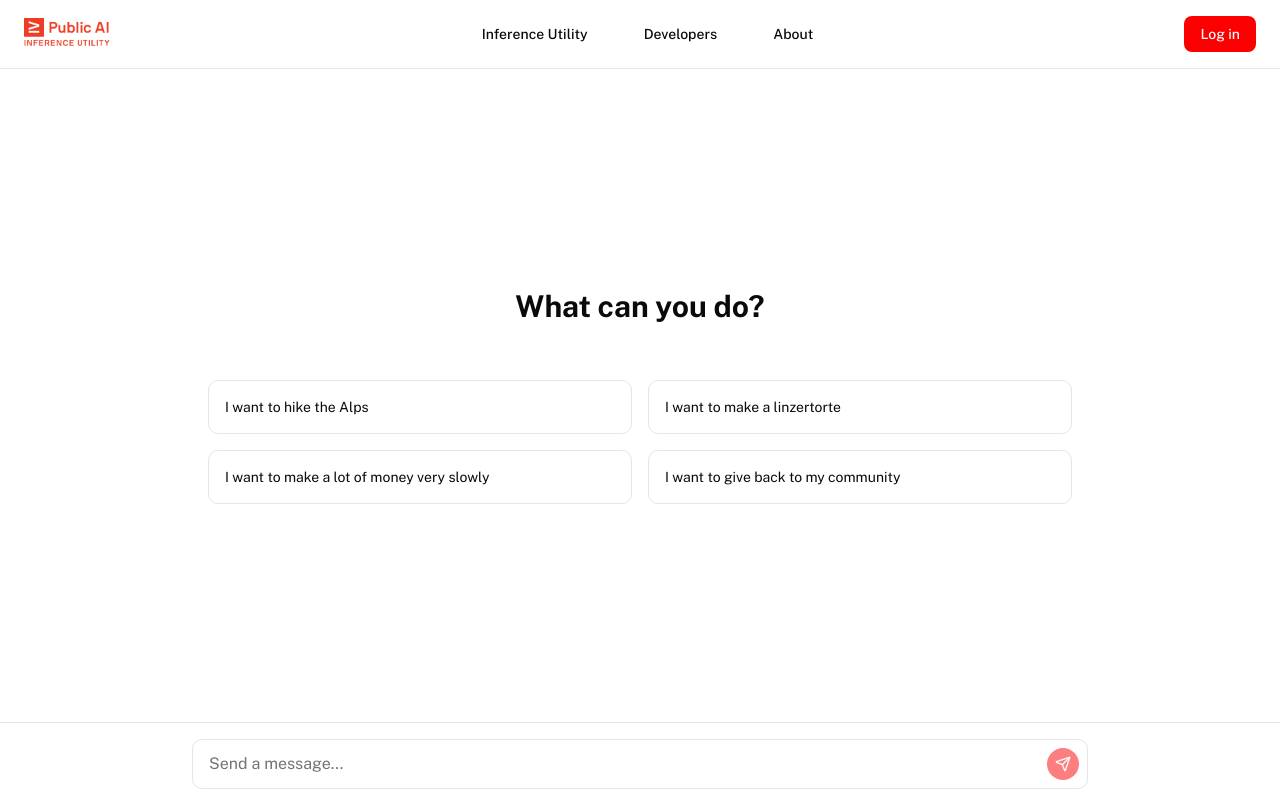
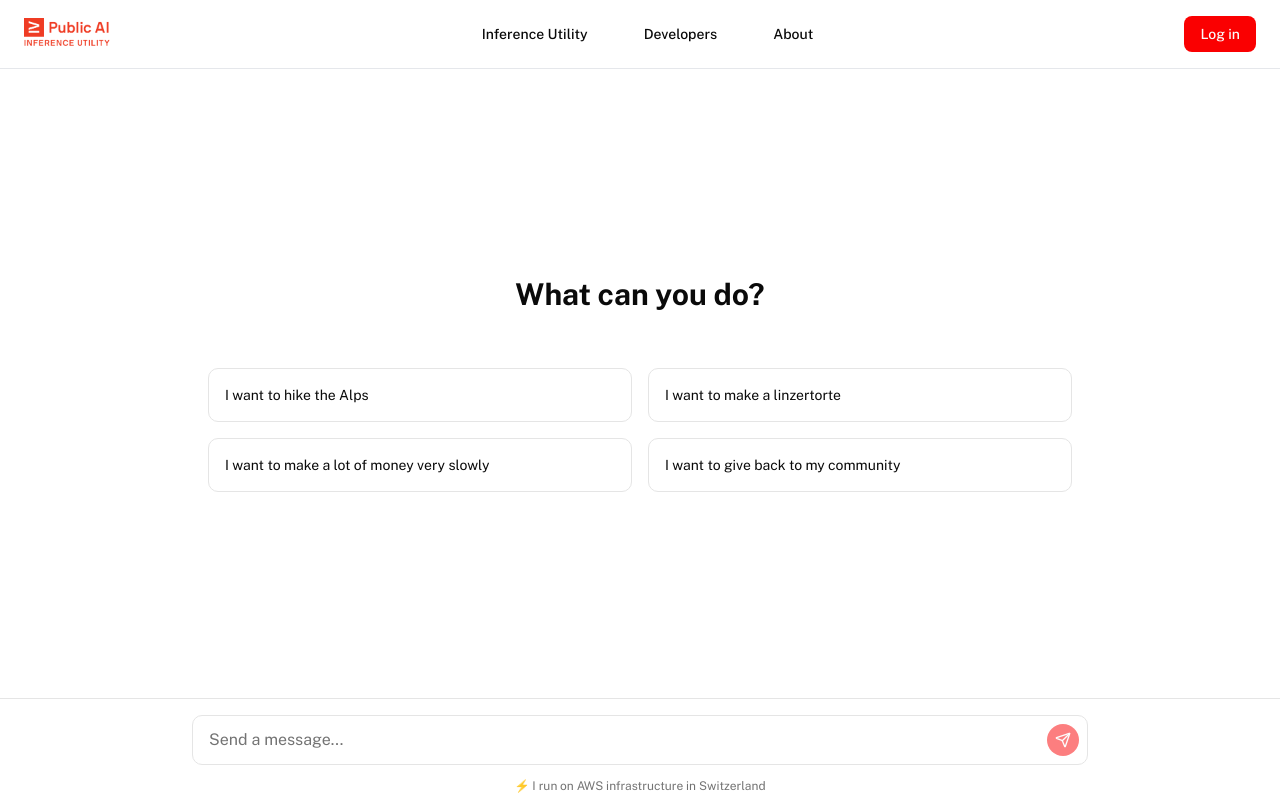
Before and after one commit to forpublicai/publicai.co, a Next.js app: page /chat in a window 1280 px wide. Built offline with nearby package versions, Linux system fonts and the light colour scheme.

Commit message:
Add aws attribution

```diff
--- a/src/app/chat/page.tsx
+++ b/src/app/chat/page.tsx
@@ -238,7 +238,7 @@ function ChatPageContent() {
         </div>
 
         {/* Message Input */}
-        <div className="p-4 border-t border-border">
+        <div className="pt-4 border-t border-border">
           <div className="max-w-4xl mx-auto">
             {/* Error Message */}
             {error && (
@@ -265,6 +265,11 @@ function ChatPageContent() {
               >
                 <Send className="w-4 h-4" />
               </button>
+            </div>
+
+            {/* AWS Attribution */}
+            <div className="text-center m-2">
+              <span className="text-xs text-muted-foreground">⚡ I run on AWS infrastructure in Switzerland</span>
             </div>
           </div>
         </div>
```
